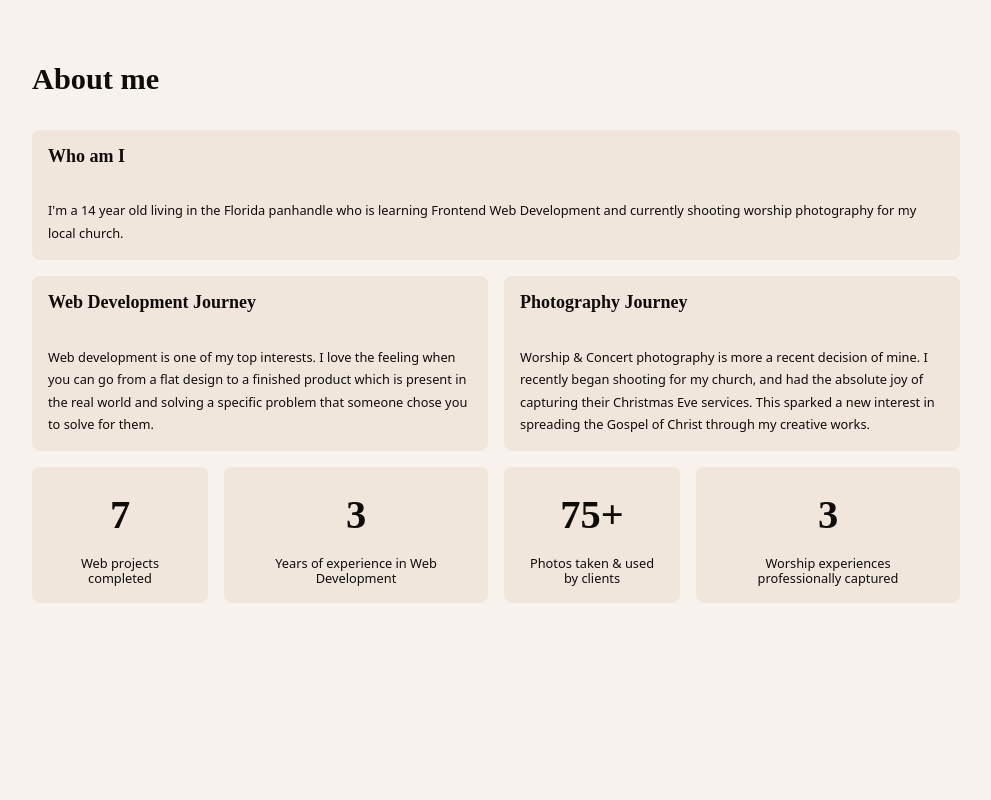
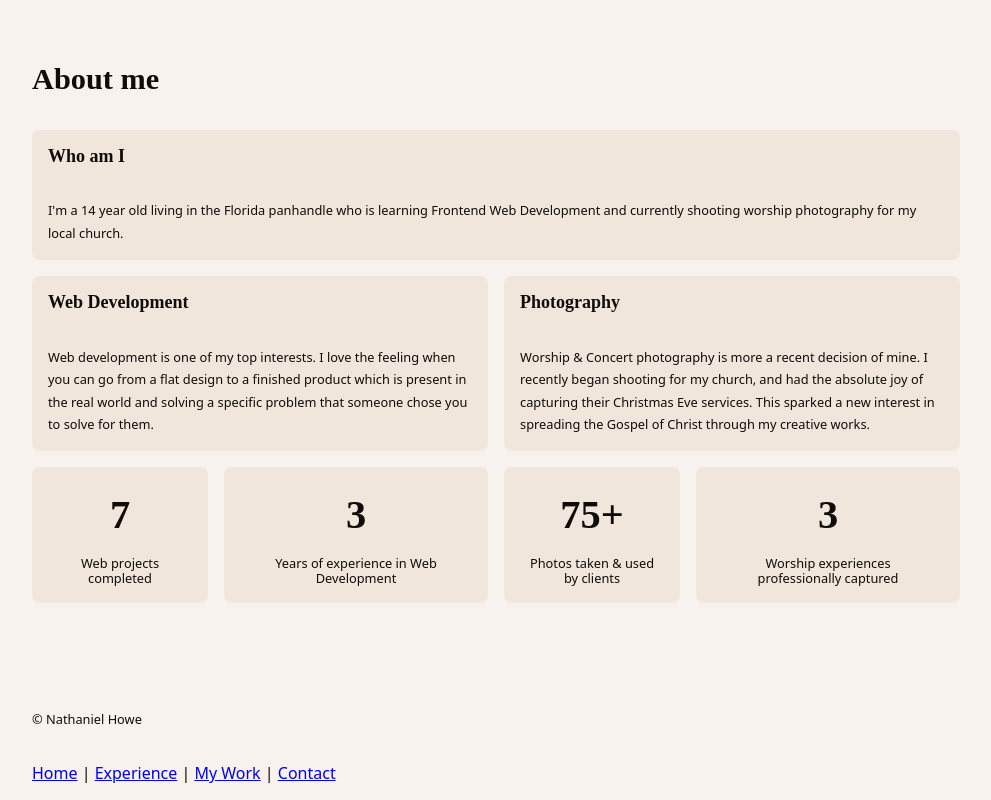
Before and after one commit to nathanielhowe97/portfolio, a plain HTML site: page index.html in a window 1280 px wide. Shown: the part 724-1524 px from the top of the page, without its empty margins (144-1135 px from the left). Before the commit the page ends 1448 px from the top, so only its background shows below. Drawn offline with nearby package versions, Linux system fonts and the light colour scheme.

Commit message:
bug fixes html

```diff
--- a/index.html
+++ b/index.html
@@ -6,6 +6,8 @@
     <meta name="description" content="Homepage for Nathaniel Howe's resume, a photographer and web designer based in the Florida panhandle.">
     <meta name="keywords" content="Nathaniel Howe, photographer, web designer, Florida panhandle, Okaloosa, Florida">
     <link rel="stylesheet" href="https://fonts.googleapis.com/css2?family=Material+Symbols+Outlined:opsz,wght,FILL,GRAD@24,400,0,0" />
+
+    <link rel="shortcut icon" href="images/logo.jpg" type="image/x-icon">
 
     <link rel="stylesheet" href="css/style.css">
     <link rel="stylesheet" href="css/index.css">
@@ -52,7 +54,7 @@
                         </h1>
                         <p class="small-copy">14 year old Frontend Web Developer & Photographer located in the Florida panhandle.</p>
                         <a class="cta cta-pri" href="mywork.html">See my work</a>
-                        <a class="cta cta-sec" href="mywork.html">Get in touch with me</a>
+                        <a class="cta cta-sec" href="contact.html">Get in touch with me</a>
                     </div>
                 </div>
             </header>
@@ -74,14 +76,14 @@
                             <div class="grid grid--two-columns">
                                 <div class="column web-development-card">
                                     <h3 class="small-heading">
-                                        Web Development Journey
+                                        Web Development
                                     </h3>
                                     <p class="small-copy">
                                         Web development is one of my top interests. I love the feeling when you can go from a flat design to a finished product which is present in the real world and solving a specific problem that someone chose you to solve for them.
                                     </p>
                                 </div>
                                 <div class="column web-development-card">
-                                    <h3 class="small-heading">Photography Journey</h3>
+                                    <h3 class="small-heading">Photography</h3>
                                     <p class="small-copy">
                                         Worship & Concert photography is more a recent decision of mine. I recently began shooting for my church, and had the absolute joy of capturing their Christmas Eve services.
                                         This sparked a new interest in spreading the Gospel of Christ through my creative works.
@@ -114,23 +116,23 @@
                     </div>
                 </section>
             </main>
+
+            <footer>
+                <div class="footer-wrapper">
+                    <div class="small-copy">
+                        &copy; Nathaniel Howe
+                    </div>
+                    <div class="footer-navigation">
+                        <a href="index.html" class="nav--active">Home</a> |
+                        <a href="experience.html">Experience</a> |
+                        <a href="mywork.html">My Work</a> |
+                        <a href="contact.html">Contact</a>
+                    </div>
+                </div>
+            </footer>
         </div>
 
-        <!-- <footer>
-            <div class="footer-wrapper">
-                <div class="footer--contact">
-                    <h2 class="secondary-heading">Want to get in touch?</h2>
-                    <a href="mailto:nathaniel.s.howe@gmail.com" class="cta cta-sec">Email me</a>
-                </div>
 
-                <p>&copy; Nathaniel Howe</p>
-                <div class="pagination-bottom">
-                    <a class="page-link" href="experience">Experience</a>
-                    <a class="page-link" href="mywork.html">My work</a>
-                    <a class="email" href="mailto:nathaniel.howe.work@gmail.com">nathaniel.s.howe@gmail.com</a>
-                </div>
-            </div>
-        </footer>  -->
     </div>
 </body>
 </html>
```
